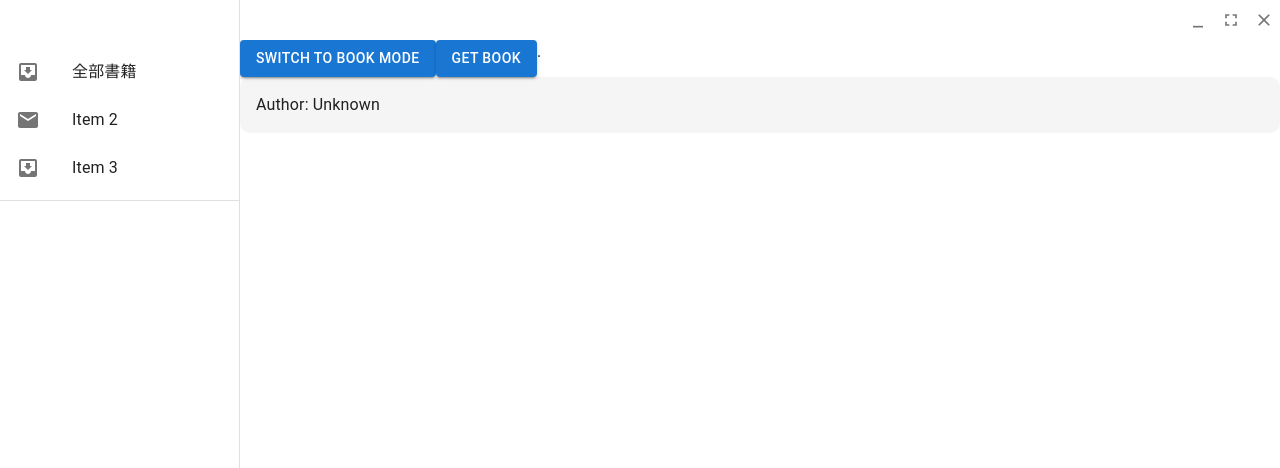
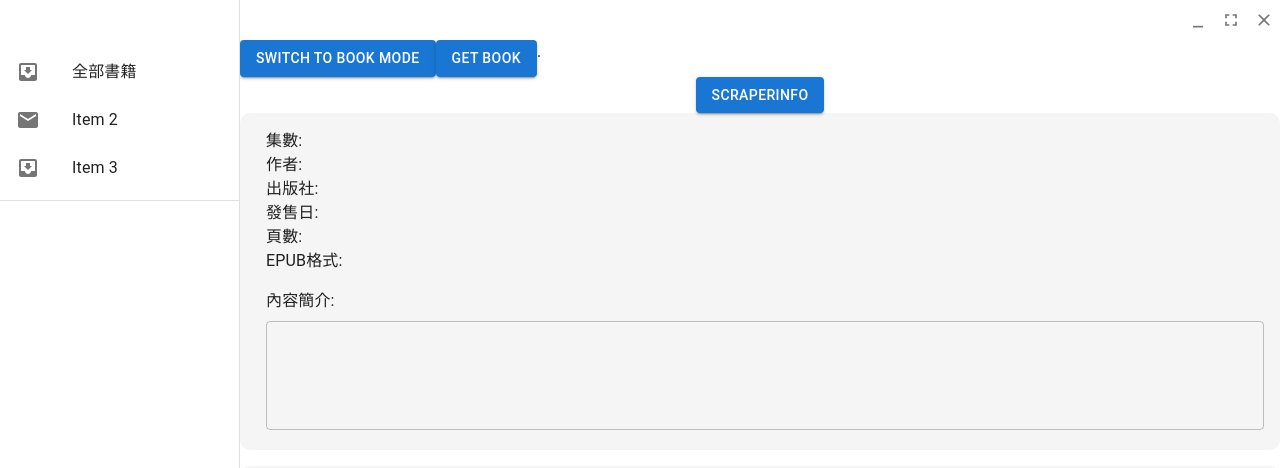
Before and after one commit to haha4ni/ComiHa, a React (Vite) app in the folder frontend/: page / in a window 1280 px wide. Both pictures are taken after a click on the button "TOGGLE BOOK INFO". Shown: the top 468 px of the page. Built offline with nearby package versions, Linux system fonts and the light colour scheme.

Commit message:
追加WB爬蟲

```diff
--- a/frontend/package.json
+++ b/frontend/package.json
@@ -14,7 +14,8 @@
     "@mui/icons-material": "^6.4.7",
     "@mui/material": "^6.4.7",
     "react": "^18.2.0",
-    "react-dom": "^18.2.0"
+    "react-dom": "^18.2.0",
+    "zustand": "^5.0.3"
   },
   "devDependencies": {
     "@types/react": "^18.0.17",
--- a/frontend/src/components/components/BookInfoPage.jsx
+++ b/frontend/src/components/components/BookInfoPage.jsx
@@ -1,9 +1,19 @@
 import React, { useEffect, useState } from "react";
-import { Box, Typography, Avatar } from "@mui/material";
-import { ReadCover } from "../../../wailsjs/go/main/App";
+import { Box, Typography, Avatar, Button, TextField } from "@mui/material";
+import { ReadCover, ScraperInfo } from "../../../wailsjs/go/main/App";
 
 export default function BookInfoPage({ bookinfo }) {
   const [bookCover, setBookCover] = useState(null);
+
+  const handleSwitchMode = async () => {
+    try {
+      console.log("Current bookinfo:", bookinfo);
+      const newBookInfo = await ScraperInfo(bookinfo.bookname, bookinfo.booknumber);
+      console.log("New bookinfo:", newBookInfo);
+    } catch (error) {
+      console.error("Error fetching book info:", error);
+    }
+  };
 
   useEffect(() => {
     if (bookinfo?.filename) {
@@ -24,6 +34,7 @@ export default function BookInfoPage({ bookinfo }) {
         margin: "0 auto", // ✅ 可選，居中對齊
       }}
     >
+      <Button variant="contained" onClick={() => handleSwitchMode()}>ScraperInfo</Button>
       {/* <Typography variant="h4">Book Information</Typography> */}
       {/* Render bookinfo content here */}
       {bookinfo && (
@@ -50,16 +61,49 @@ export default function BookInfoPage({ bookinfo }) {
                 aspectRatio: "215 / 320",
                 objectFit: "cover",
                 margin: "5px",
+                flex: "0 0 auto", // 防止圖片被壓縮
               }}
             />
           )}
-          <Box sx={{ textAlign: "left" }}>
-            <Typography variant="h6">{bookinfo.bookname}</Typography>
-            <Typography variant="h6">{bookinfo.booknumber}</Typography>
-            <Typography variant="body1">Author: {bookinfo.author}</Typography>
+          <Box sx={{
+            textAlign: "left",
+            flex: "1 1 auto",
+            minWidth: 0, // 防止內容溢出
+            marginLeft: "10px" // 添加左邊距
+          }}>
+            <Typography variant="h6">{bookinfo.metadata?.title || bookinfo.bookname}</Typography>
+            <Typography variant="body1">集數: {bookinfo.metadata?.volume || bookinfo.booknumber}</Typography>
+            <Typography variant="body1">作者: {bookinfo.metadata?.author}</Typography>
+            <Typography variant="body1">出版社: {bookinfo.metadata?.publisher}</Typography>
+            <Typography variant="body1">發售日: {bookinfo.metadata?.release_date}</Typography>
+            <Typography variant="body1">頁數: {bookinfo.metadata?.page_count}</Typography>
+            <Typography variant="body1">EPUB格式: {bookinfo.metadata?.epub_format}</Typography>
+            <Typography sx={{ mt: 2 }}>內容簡介:</Typography>
+            <TextField
+              fullWidth
+              size="small"
+              margin="dense"
+              multiline
+              minRows={4}
+              value={bookinfo.metadata?.description || ""}
+            />
           </Box>
         </Box>
       )}
+      <Box
+        sx={{
+          mt: 2,
+          display: "flex",
+          flexWrap: "wrap",
+          gap: 2,
+          backgroundColor: "#f5f5f5", // ✅ 設定背景顏色為淺灰色
+          borderRadius: "10px", // ✅ 設定圓角
+          padding: 2, // ✅ 內邊距，讓內容不貼邊
+          width: "100%", // ✅ 確保子容器寬度為 100%
+        }}
+      >
+        <Typography variant="h6">{bookinfo.metadata?.title || bookinfo.bookname}</Typography>
+      </Box>
     </Box>
   );
 }
--- a/frontend/src/components/components/ImageBoxList.jsx
+++ b/frontend/src/components/components/ImageBoxList.jsx
@@ -18,7 +18,7 @@ const ImageBoxList = ({ booklist, images }) => { // Remove onImageClick prop
               setShowBookInfo(true); // Switch to the book info page
             }}
           />
-          <Typography variant="body2">{booklist[index].filename}</Typography>
+          <Typography variant="body2">{booklist[index].bookname} {booklist[index].booknumber}</Typography>
         </Box>
       ))}
       <Button
--- a/frontend/wailsjs/go/main/App.d.ts
+++ b/frontend/wailsjs/go/main/App.d.ts
@@ -14,4 +14,6 @@ export function ReadCover(arg1:string):Promise<Array<backend.ImageDataTemp>>;
 
 export function ScanBookAll():Promise<void>;
 
+export function ScraperInfo(arg1:string,arg2:string):Promise<backend.BookInfo>;
+
 export function Shutdown():Promise<void>;
--- a/frontend/wailsjs/go/main/App.js
+++ b/frontend/wailsjs/go/main/App.js
@@ -26,6 +26,10 @@ export function ScanBookAll() {
   return window['go']['main']['App']['ScanBookAll']();
 }
 
+export function ScraperInfo(arg1, arg2) {
+  return window['go']['main']['App']['ScraperInfo'](arg1, arg2);
+}
+
 export function Shutdown() {
   return window['go']['main']['App']['Shutdown']();
 }
```
Also changed, not shown: frontend/wailsjs/go/models.ts (+30 -0 lines), 1 other file (tests, documents, lock files or other folders).
